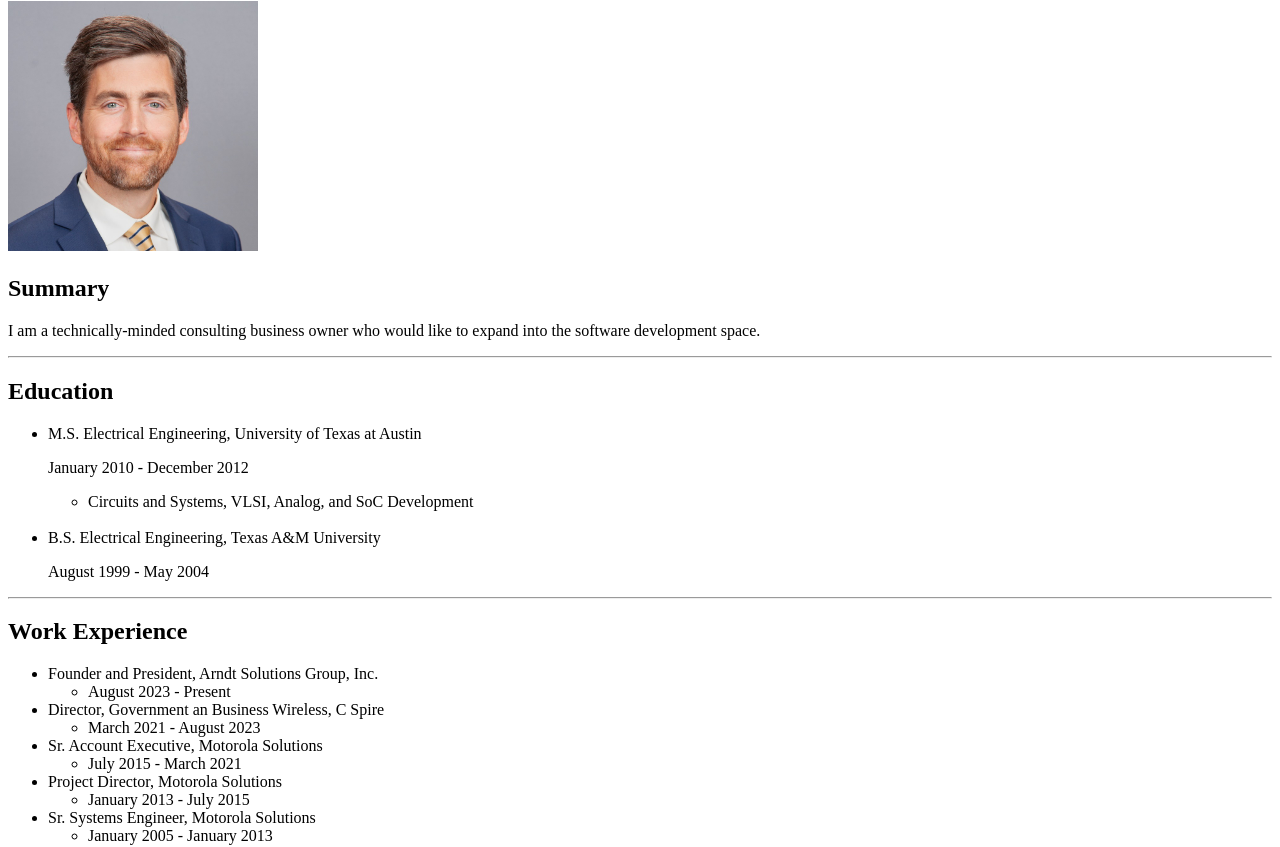
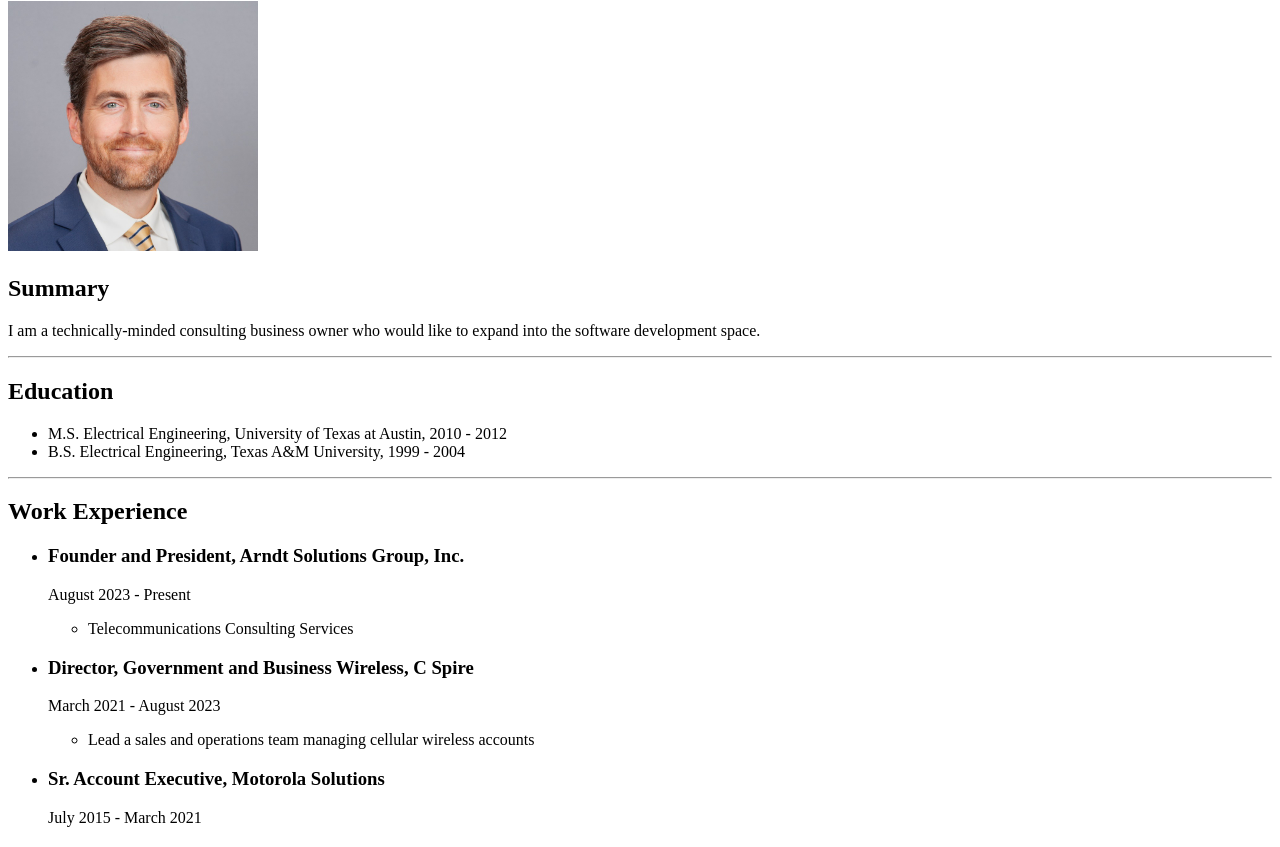
Before and after one commit to karlarndt/Capstone-Project-1, a plain HTML site: page index.html in a window 1280 px wide. Shown: the part 105-952 px from the top of the page. Drawn offline with Linux system fonts and the light colour scheme.

Commit message:
Just added more resume info to index.html

```diff
--- a/index.html
+++ b/index.html
@@ -17,36 +17,34 @@
 
     <h2>Education</h2>
     <ul>
-        <li>M.S. Electrical Engineering, University of Texas at Austin
-            <p>January 2010 - December 2012</p>
-            <ul>
-                <li>Circuits and Systems, VLSI, Analog, and SoC Development</li>
-            </ul>
-        </li>
-        <br />
-        <li>B.S. Electrical Engineering, Texas A&M University
-            <p>August 1999 - May 2004</p>
-        </li>
+        <li>M.S. Electrical Engineering, University of Texas at Austin, 2010 - 2012</li>
+        <li>B.S. Electrical Engineering, Texas A&M University, 1999 - 2004</li>
     </ul>
 
     <hr />
 
     <h2>Work Experience</h2>
     <ul>
-        <li>Founder and President, Arndt Solutions Group, Inc.
-            <ul><li>August 2023 - Present</li></ul>
+        <li><h3>Founder and President, Arndt Solutions Group, Inc.</h3>
+            <p>August 2023 - Present</p>
+            <ul>
+                <li>Telecommunications Consulting Services</li>
+            </ul>
         </li>
-        <li>Director, Government an Business Wireless, C Spire
-            <ul><li>March 2021 - August 2023</li></ul>
+        <li><h3>Director, Government and Business Wireless, C Spire</h3>
+            <p>March 2021 - August 2023</p>
+            <ul>
+                <li>Lead a sales and operations team managing cellular wireless accounts</li>
+            </ul>
         </li>
-        <li>Sr. Account Executive, Motorola Solutions
-            <ul><li>July 2015 - March 2021</li></ul>
+        <li><h3>Sr. Account Executive, Motorola Solutions</h3>
+            <p>July 2015 - March 2021</p>
         </li>
-        <li>Project Director, Motorola Solutions
-            <ul><li>January 2013 - July 2015</li></ul>
+        <li><h3>Project Director, Motorola Solutions</h3>
+            <p>January 2013 - July 2015</p>
         </li>
-        <li>Sr. Systems Engineer, Motorola Solutions
-            <ul><li>January 2005 - January 2013</li></ul>
+        <li><h3>Sr. Systems Engineer, Motorola Solutions</h3>
+            <p>January 2005 - January 2013</p>
         </li>
     </ul>
 
```
